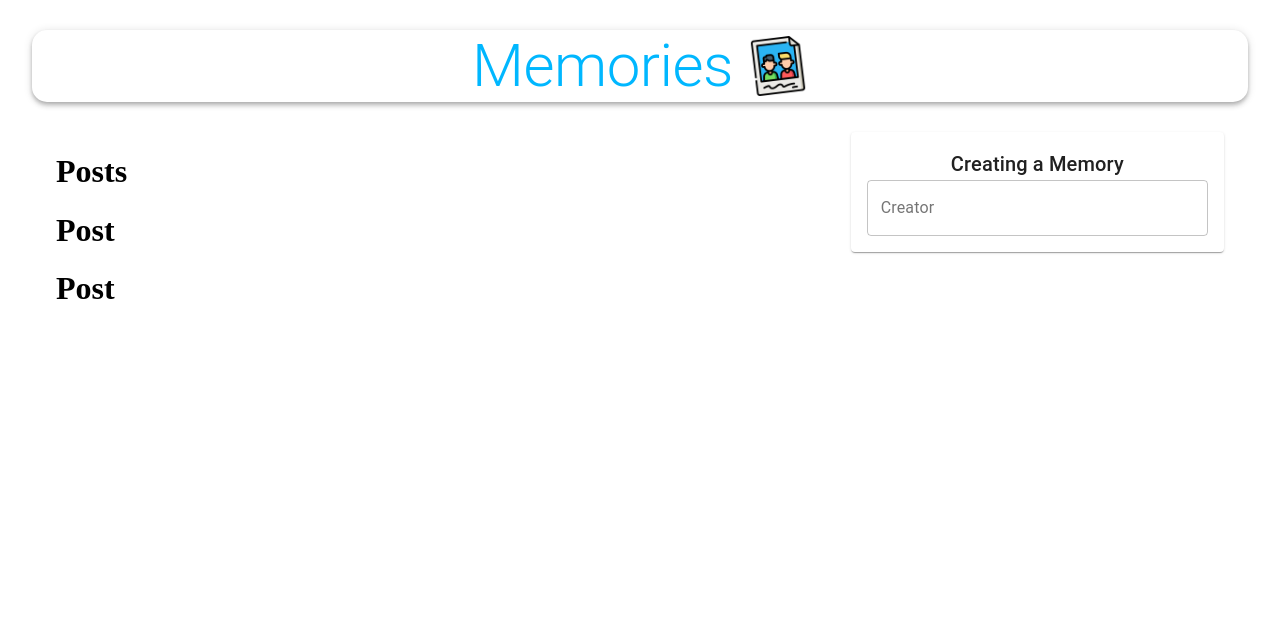
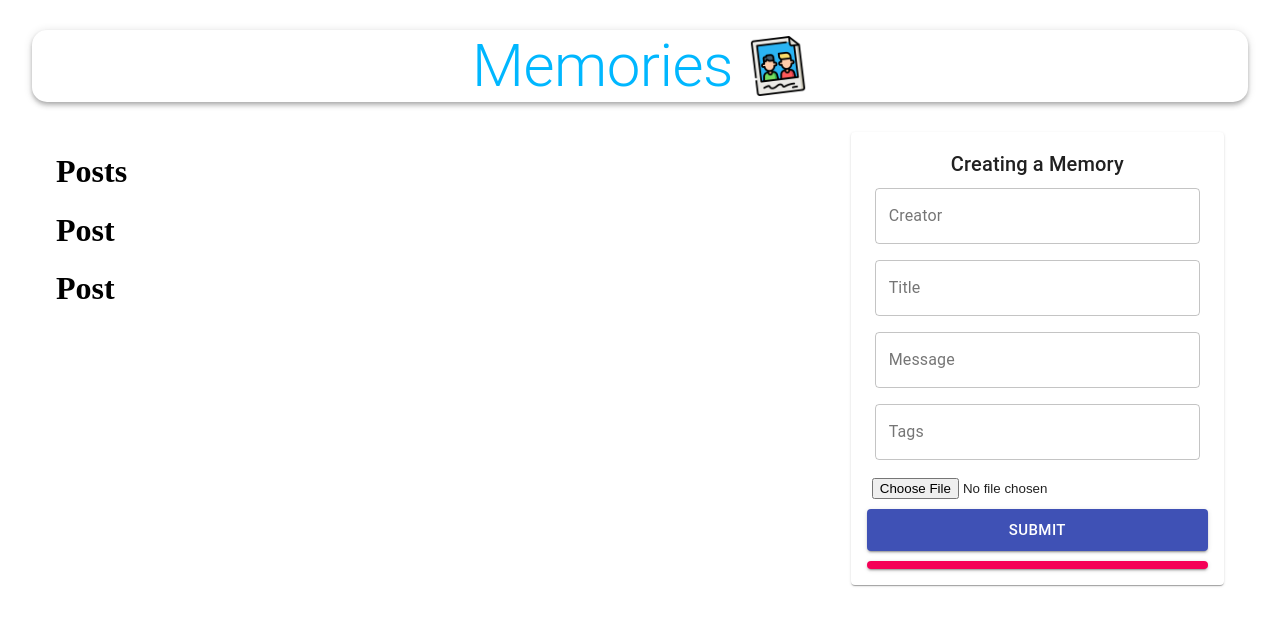
Before and after one commit to JoshL589/social-media-app-mern, a React (Create React App) app in the folder client/: page / in a window 1280 px wide. Shown: the top 626 px of the page. Built offline with nearby package versions, Linux system fonts and the light colour scheme; no server answers.

Commit message:
finishing building the form

```diff
--- a/client/src/components/Form/Form.js
+++ b/client/src/components/Form/Form.js
@@ -1,6 +1,6 @@
 import React, { useState } from "react";
 import { TextField, Button, Typography, Paper } from "@material-ui/core";
-
+import FileBase from "react-file-base64";
 import useStyles from "./styles";
 
 const Form = () => {
@@ -15,12 +15,14 @@ const Form = () => {
 
   const handleSubmit = () => {};
 
+  const clear = () => {};
+
   return (
     <Paper className={classes.paper}>
       <form
         autoComplete="off"
         noValidate
-        className={classes.form}
+        className={`${classes.root} ${classes.form}`}
         onSubmit={handleSubmit}
       >
         <Typography variant="h6">Creating a Memory</Typography>
@@ -34,6 +36,58 @@ const Form = () => {
             setPostData({ ...postData, creator: e.target.value })
           }
         />
+        <TextField
+          name="title"
+          variant="outlined"
+          label="Title"
+          fullWidth
+          value={postData.title}
+          onChange={(e) => setPostData({ ...postData, title: e.target.value })}
+        />
+        <TextField
+          name="message"
+          variant="outlined"
+          label="Message"
+          fullWidth
+          value={postData.message}
+          onChange={(e) =>
+            setPostData({ ...postData, message: e.target.value })
+          }
+        />
+        <TextField
+          name="tags"
+          variant="outlined"
+          label="Tags"
+          fullWidth
+          value={postData.tags}
+          onChange={(e) => setPostData({ ...postData, tags: e.target.value })}
+        />
+        <div className={classes.fileInput}>
+          <FileBase
+            type="file"
+            multiple={false}
+            onDone={({ base64 }) =>
+              setPostData({ ...postData, selectedFile: base64 })
+            }
+          />
+        </div>
+        <Button
+          className={classes.buttonSubmit}
+          variant="contained"
+          color="primary"
+          size="large"
+          type="submit"
+          fullWidth
+        >
+          Submit
+        </Button>
+        <Button
+          variant="contained"
+          color="secondary"
+          size="small"
+          fullWidth
+          onClick={clear}
+        ></Button>
       </form>
     </Paper>
   );
```
